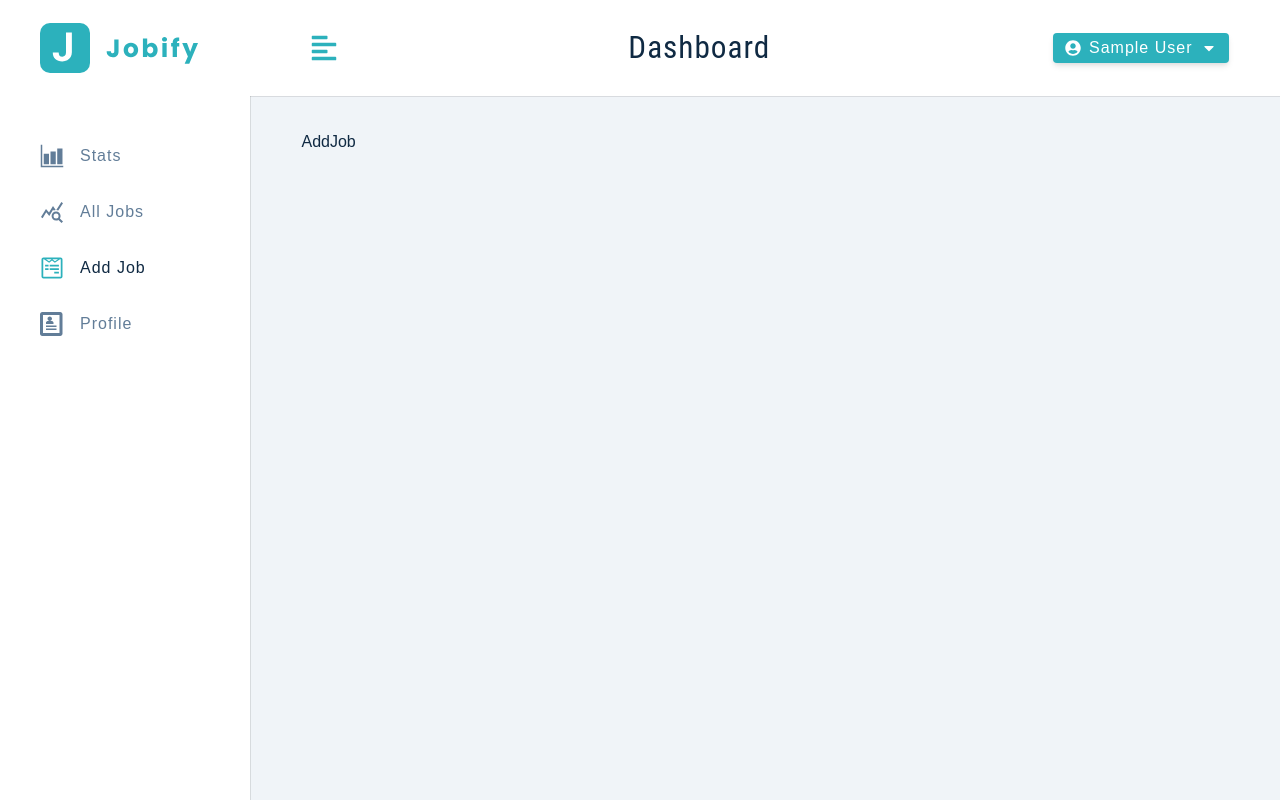
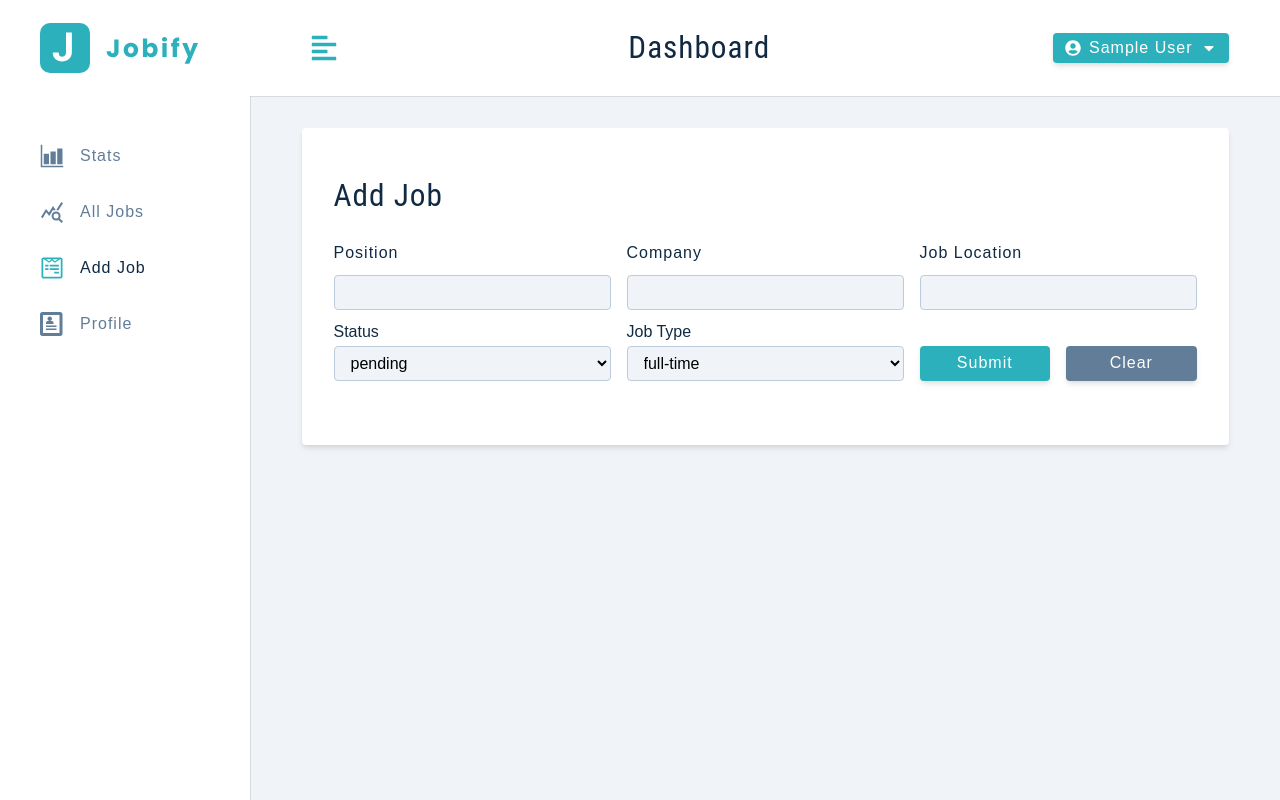
Before and after one commit to Rafael-Nicolau/MERN-Jobify, a React (Create React App) app in the folder client/: page /add-job in a window 1280 px wide. Built offline with nearby package versions, Linux system fonts and the light colour scheme; sample sign-in values are in the browser's storage.

Commit message:
Add createJob function and error handling

```diff
--- /dev/null
+++ b/client/src/components/FormRowSelect.js
@@ -0,0 +1,24 @@
+const FormRowSelect = ({ labelText, name, value, handleChange, list }) => {
+  return (
+    <div className="form-row">
+      <label htmlFor={name} className="form-labe">
+        {labelText || name}
+      </label>
+      <select
+        name={name}
+        value={value}
+        onChange={handleChange}
+        className="form-select"
+      >
+        {list.map((itemValue, index) => {
+          return (
+            <option key={index} value={itemValue}>
+              {itemValue}
+            </option>
+          );
+        })}
+      </select>
+    </div>
+  );
+};
+export default FormRowSelect;
--- a/client/src/components/index.js
+++ b/client/src/components/index.js
@@ -4,5 +4,14 @@
 import SmallSidebar from "./SmallSidebar";
 import BigSidebar from "./BigSidebar";
 import Navbar from "./Navbar";
+import FormRowSelect from "./FormRowSelect";
 
-export { FormRow, Logo, Alert, SmallSidebar, BigSidebar, Navbar };
+export {
+  FormRow,
+  Logo,
+  Alert,
+  SmallSidebar,
+  BigSidebar,
+  Navbar,
+  FormRowSelect,
+};
--- a/client/src/context/actions.js
+++ b/client/src/context/actions.js
@@ -11,6 +11,13 @@
 export const UPDATE_USER_SUCCESS = "UPDATE_USER_SUCCESS";
 export const UPDATE_USER_ERROR = "UPDATE_USER_ERROR";
 
+export const HANDLE_CHANGE = "HANDLE_CHANGE";
+export const CLEAR_VALUES = "CLEAR_VALUES";
+
+export const CREATE_JOB_BEGIN = "CREATE_JOB_BEGIN";
+export const CREATE_JOB_SUCCESS = "CREATE_JOB_SUCCESS";
+export const CREATE_JOB_ERROR = "CREATE_JOB_ERROR";
+
 export const LOGOUT_USER = "LOGOUT_USER";
 
 // -> Old methods for register and login
--- a/client/src/context/appContext.js
+++ b/client/src/context/appContext.js
@@ -12,6 +12,11 @@
   UPDATE_USER_BEGIN,
   UPDATE_USER_SUCCESS,
   UPDATE_USER_ERROR,
+  HANDLE_CHANGE,
+  CLEAR_VALUES,
+  CREATE_JOB_BEGIN,
+  CREATE_JOB_SUCCESS,
+  CREATE_JOB_ERROR,
   // REGISTER_USER_BEGIN,
   // REGISTER_USER_SUCCESS,
   // REGISTER_USER_ERROR,
@@ -32,8 +37,16 @@
   user: user ? JSON.parse(user) : null,
   token: token,
   userLocation: userLocation || "",
+  showSidebar: false,
+  isEditing: false,
+  editJobId: "",
+  position: "",
+  company: "",
   jobLocation: userLocation || "",
-  showSidebar: false,
+  jobTypeOptions: ["full-time", "part-time", "remote", "internship"],
+  jobType: "full-time",
+  statusOptions: ["interview", "declined", "pending"],
+  status: "pending",
 };
 
 const AppContext = React.createContext();
@@ -144,6 +157,37 @@
     clearAlert();
   };
 
+  const handleChange = ({ name, value }) => {
+    dispatch({ type: HANDLE_CHANGE, payload: { name, value } });
+  };
+
+  const clearValues = () => {
+    dispatch({ type: CLEAR_VALUES });
+  };
+
+  const createJob = async () => {
+    dispatch({ type: CREATE_JOB_BEGIN });
+    try {
+      const { position, company, jobLocation, jobType, status } = state;
+      await authFetch.post("/jobs", {
+        position,
+        company,
+        jobLocation,
+        jobType,
+        status,
+      });
+      dispatch({ type: CREATE_JOB_SUCCESS });
+      dispatch({ type: CLEAR_VALUES });
+    } catch (error) {
+      if (error.response.status === 401) return;
+      dispatch({
+        type: CREATE_JOB_ERROR,
+        payload: { msg: error.response.data.msg },
+      });
+    }
+    clearAlert();
+  };
+
   const toggleSidebar = () => {
     dispatch({ type: TOGGLE_SIDEBAR });
   };
@@ -195,9 +239,12 @@
         ...state,
         displayAlert,
         setupUser,
-        toggleSidebar,
         logoutUser,
         updateUser,
+        clearValues,
+        handleChange,
+        createJob,
+        toggleSidebar,
       }}
     >
       {children}
--- a/client/src/context/reducer.js
+++ b/client/src/context/reducer.js
@@ -9,6 +9,11 @@
   UPDATE_USER_BEGIN,
   UPDATE_USER_SUCCESS,
   UPDATE_USER_ERROR,
+  HANDLE_CHANGE,
+  CLEAR_VALUES,
+  CREATE_JOB_BEGIN,
+  CREATE_JOB_SUCCESS,
+  CREATE_JOB_ERROR,
   // REGISTER_USER_BEGIN,
   // REGISTER_USER_SUCCESS,
   // REGISTER_USER_ERROR,
@@ -98,6 +103,29 @@
     };
   }
 
+  if (action.type === HANDLE_CHANGE) {
+    return {
+      ...state,
+      [action.payload.name]: action.payload.value,
+    };
+  }
+
+  if (action.type === CLEAR_VALUES) {
+    const initialState = {
+      isEditing: false,
+      editJobId: "",
+      position: "",
+      company: "",
+      jobLocation: state.userLocation || "",
+      jobType: "full-time",
+      status: "pending",
+    };
+    return {
+      ...state,
+      ...initialState,
+    };
+  }
+
   if (action.type === TOGGLE_SIDEBAR) {
     return {
       ...state,
@@ -105,6 +133,34 @@
     };
   }
 
+  if (action.type === CREATE_JOB_BEGIN) {
+    return {
+      ...state,
+      isLoading: true,
+    };
+  }
+
+  if (action.type === CREATE_JOB_SUCCESS) {
+    return {
+      ...state,
+      isLoading: false,
+      showAlert: true,
+      alertType: "success",
+      alertText: "New job created.",
+    };
+  }
+
+  if (action.type === CREATE_JOB_ERROR) {
+    return {
+      ...state,
+      isLoading: false,
+      showAlert: true,
+      alertType: "danger",
+      alertText: action.payload.msg,
+    };
+  }
+
+  throw new Error(`no such action : ${action.type}`);
   // if (action.type === REGISTER_USER_BEGIN) {
   //   return { ...state, isLoading: true };
   // }
@@ -155,7 +211,6 @@
   //     alertText: action.payload.msg,
   //   };
   // }
-  throw new Error(`no such action : ${action.type}`);
 };
 
 export default reducer;
--- a/client/src/pages/dashboard/AddJob.js
+++ b/client/src/pages/dashboard/AddJob.js
@@ -1,4 +1,108 @@
+import { FormRow, FormRowSelect, Alert } from "../../components";
+import { useAppContext } from "../../context/appContext";
+import Wrapper from "../../assets/wrappers/DashboardFormPage";
+
 const AddJob = () => {
-  return <div>AddJob</div>;
+  const {
+    isLoading,
+    isEditing,
+    showAlert,
+    displayAlert,
+    position,
+    company,
+    jobLocation,
+    jobType,
+    jobTypeOptions,
+    status,
+    statusOptions,
+    handleChange,
+    clearValues,
+    createJob,
+  } = useAppContext();
+
+  const handleSubmit = (e) => {
+    e.preventDefault();
+
+    if (!position || !company || !jobLocation) {
+      displayAlert();
+      return;
+    }
+    if (isEditing) {
+      return;
+    }
+    createJob();
+  };
+
+  const handleJobInput = (e) => {
+    const name = e.target.name;
+    const value = e.target.value;
+    handleChange({ name, value });
+  };
+
+  return (
+    <Wrapper>
+      <form className="form">
+        <h3>{isEditing ? "Edit Job" : "Add Job"}</h3>
+        {showAlert && <Alert />}
+        <div className="form-center">
+          <FormRow
+            type="text"
+            name="position"
+            value={position}
+            handleChange={handleJobInput}
+          />
+          <FormRow
+            type="text"
+            name="company"
+            value={company}
+            handleChange={handleJobInput}
+          />
+          <FormRow
+            type="text"
+            name="jobLocation"
+            labelText="Job Location"
+            value={jobLocation}
+            handleChange={handleJobInput}
+          />
+
+          <FormRowSelect
+            name="status"
+            labelText="Status"
+            value={status}
+            handleChange={handleJobInput}
+            list={statusOptions}
+          />
+
+          <FormRowSelect
+            name="jobType"
+            labelText="Job Type"
+            value={jobType}
+            handleChange={handleJobInput}
+            list={jobTypeOptions}
+          />
+
+          <div className="btn-container">
+            <button
+              type="submit"
+              className="btn btn-block submit-btn"
+              onClick={handleSubmit}
+              disabled={isLoading}
+            >
+              Submit
+            </button>
+            <button
+              className="btn btn-block clear-btn"
+              onClick={(e) => {
+                e.preventDefault();
+                clearValues();
+              }}
+            >
+              Clear
+            </button>
+          </div>
+        </div>
+      </form>
+    </Wrapper>
+  );
 };
 export default AddJob;
```
